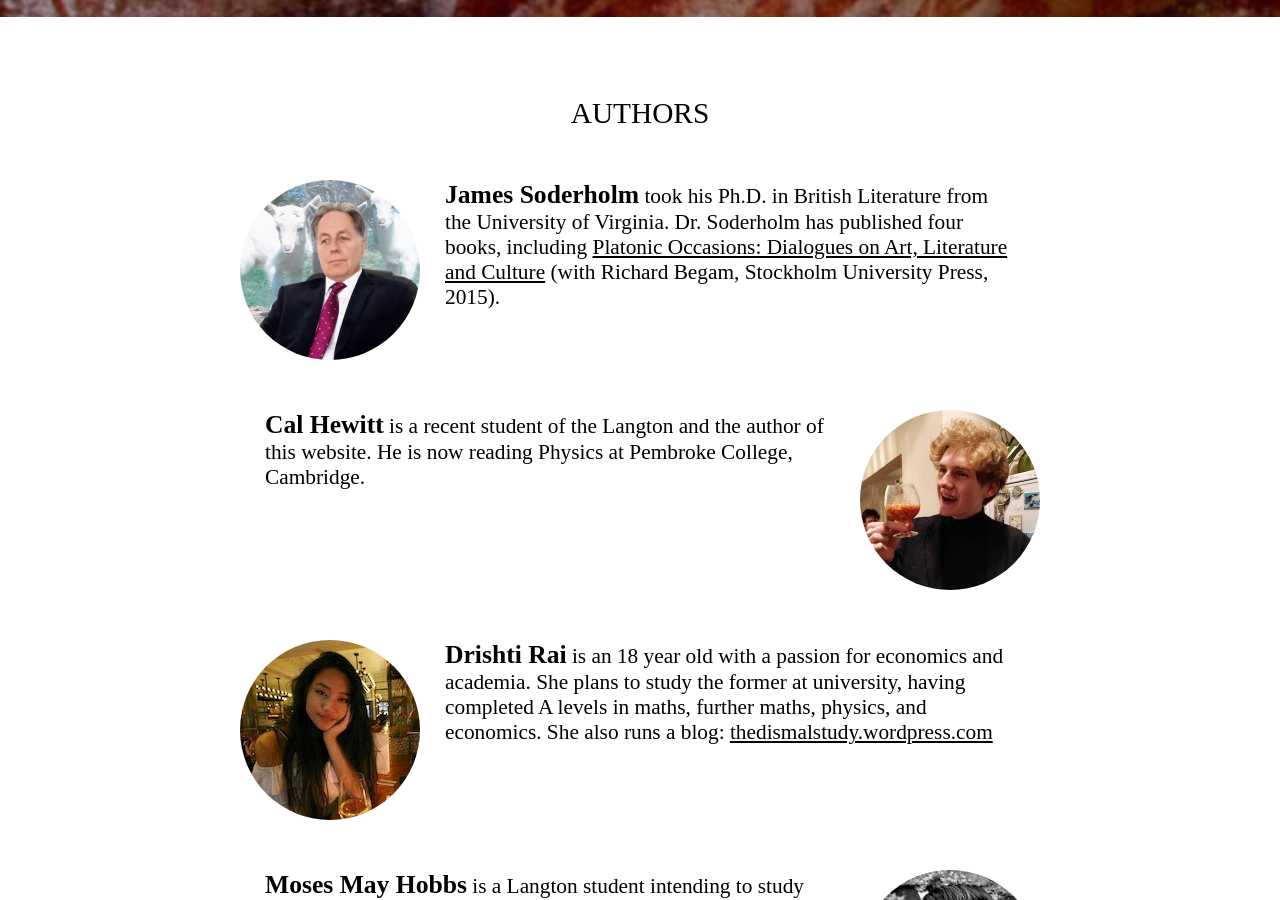
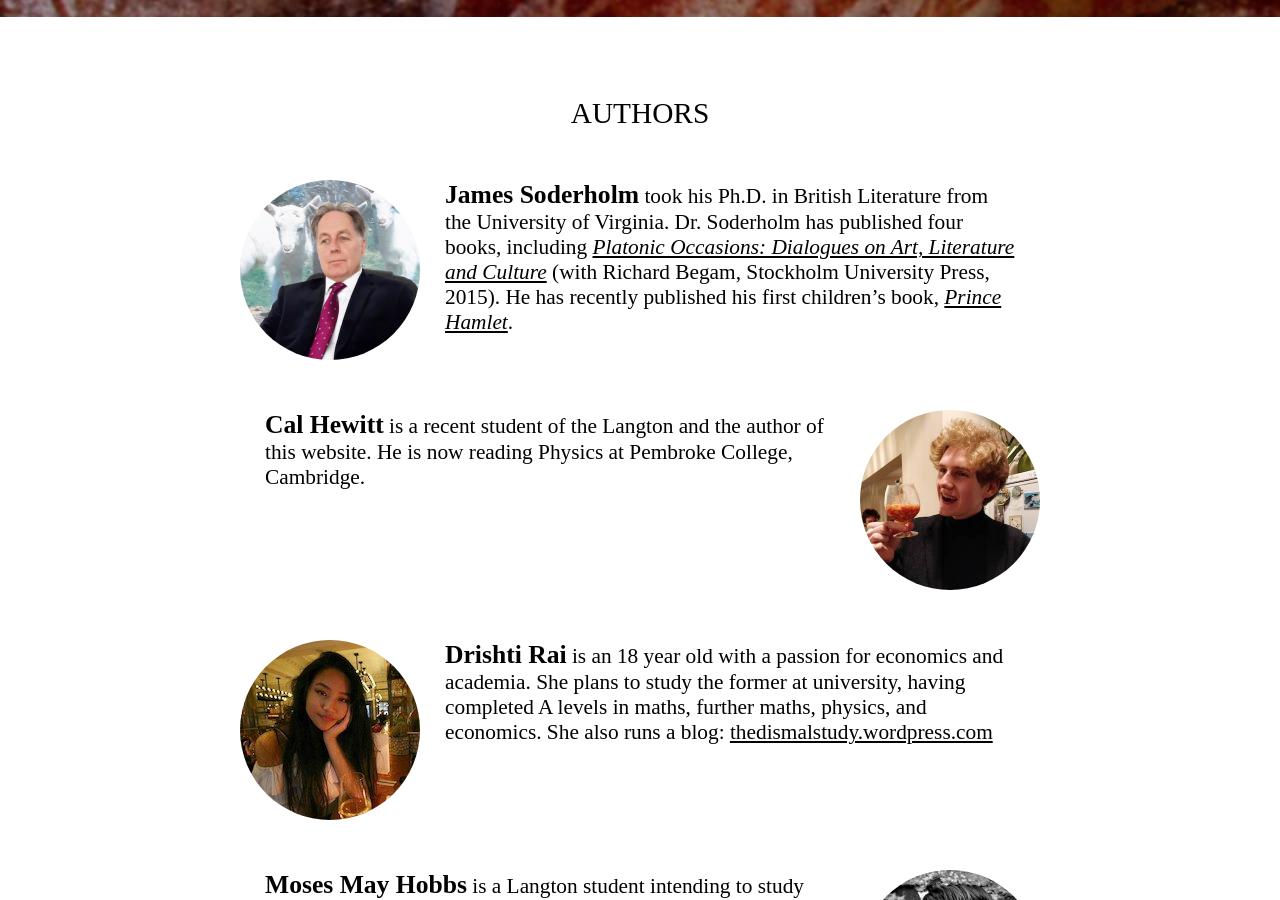
Before and after one commit to calhewitt/dialogic-static, a Jekyll site: the page built from authors.html, in a window 1280 px wide and 900 px high, scrolled down 353 px. Built offline with Jekyll 4.4.1, drawn with Linux system fonts in a browser that asks for light colours; nearby versions of some CDN libraries.

Commit message:
prince ham

```diff
--- a/Gemfile
+++ b/Gemfile
@@ -27,3 +27,6 @@ end
 
 # Performance-booster for watching directories on Windows
 gem "wdm", "~> 0.1.1", :install_if => Gem.win_platform?
+
+
+gem "webrick", "~> 1.7"
--- a/_data/authors.yml
+++ b/_data/authors.yml
@@ -1,6 +1,6 @@
 - name: James Soderholm
   picture: kids2.jpg
-  bio: 'took his Ph.D. in British Literature from the University of Virginia. Dr. Soderholm has published four books, including <a href =  "https://www.amazon.co.uk/Platonic-Occasions-Dialogues-Literature-Culture/dp/9176350002">Platonic Occasions: Dialogues on Art, Literature and Culture</a> (with Richard Begam, Stockholm University Press, 2015).'
+  bio: "took his Ph.D. in British Literature from the University of Virginia. Dr. Soderholm has published four books, including <a href = 'https://www.amazon.co.uk/Platonic-Occasions-Dialogues-Literature-Culture/dp/9176350002' target='_blank'><i>Platonic Occasions: Dialogues on Art, Literature and Culture</i></a> (with Richard Begam, Stockholm University Press, 2015). He has recently published his first children’s book, <a href = 'https://www.amazon.co.uk/Prince-Hamlet-James-P-S%C3%B6derholm/dp/1838127887/' target='_blank'><i>Prince Hamlet</i></a>."
 
 - name: Cal Hewitt
   picture: somebeans.jpg
```
Also changed, not shown: Gemfile.lock.
